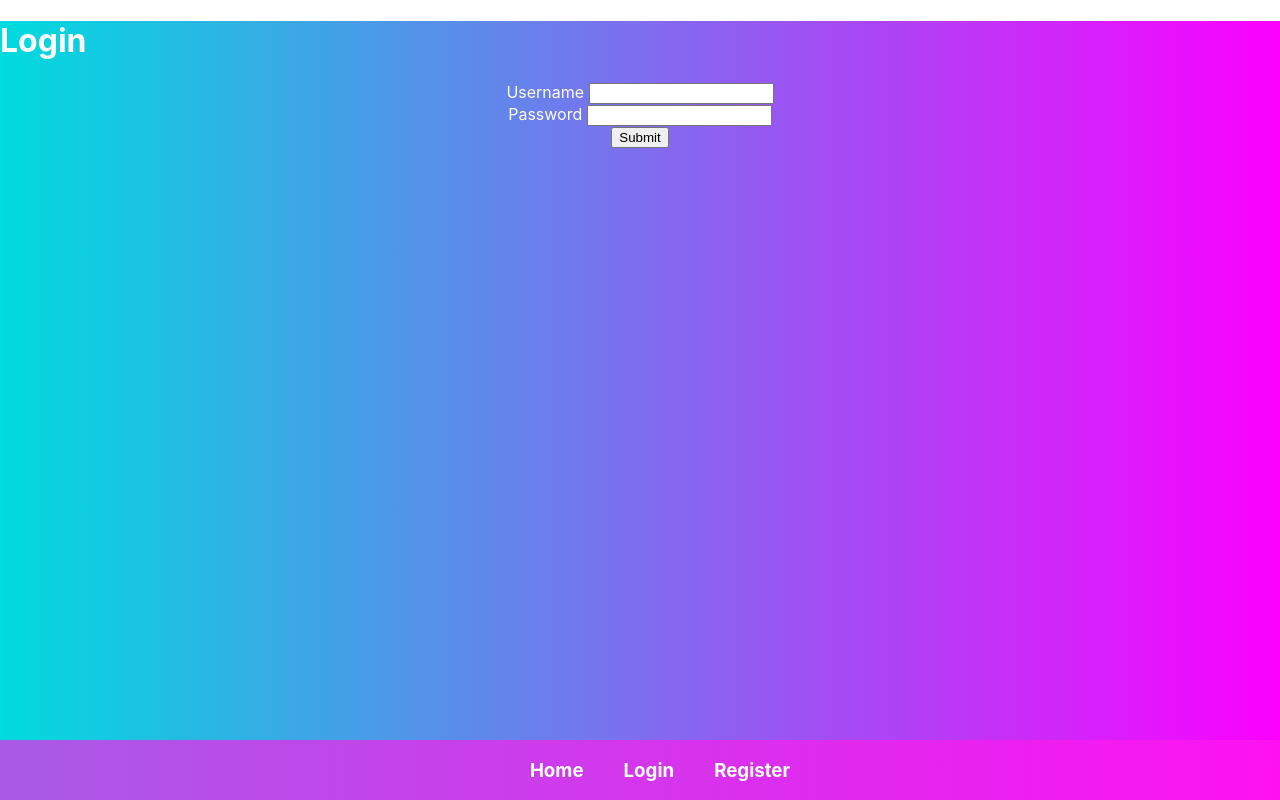
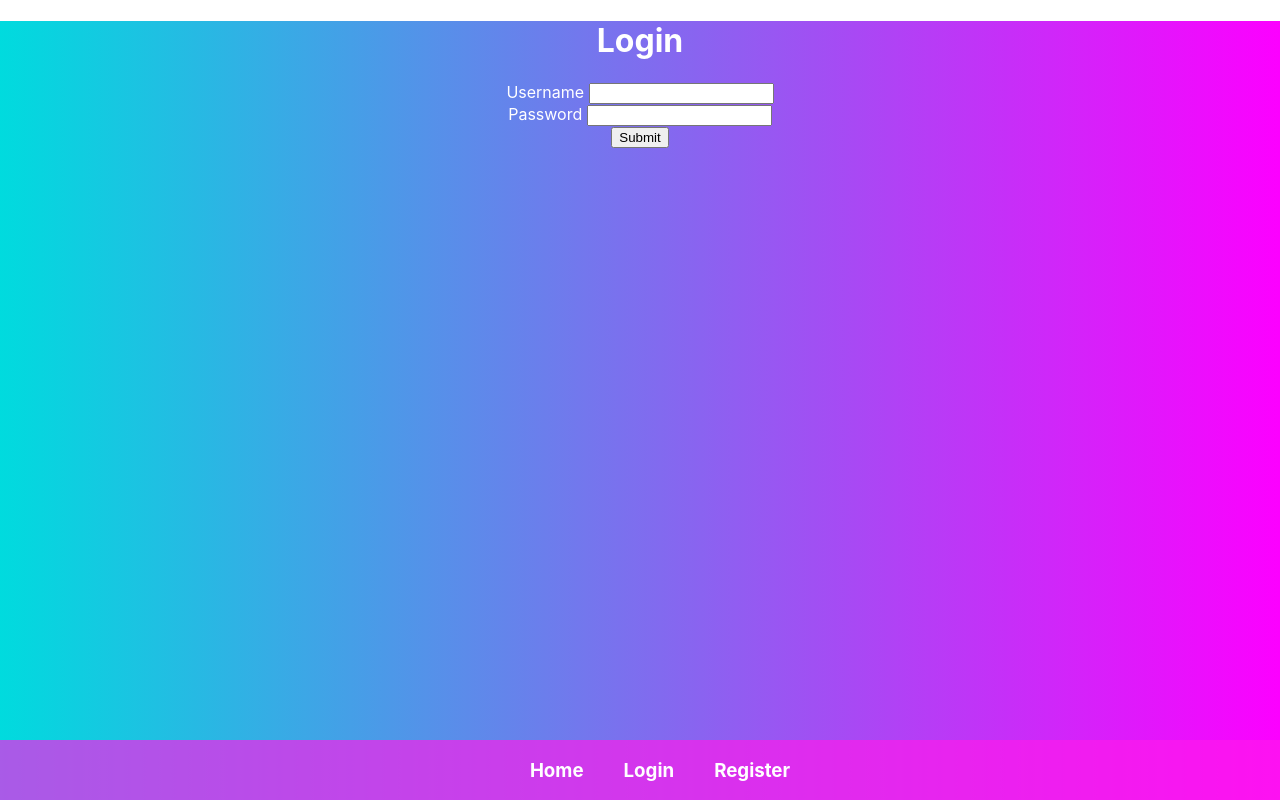
Before and after one commit to MohamedOsman15/InstaClone, a React (Create React App) app in the folder instaclone/: page /login in a window 1280 px wide. Shown: the top 800 px of the page. Built offline with nearby package versions, Linux system fonts and the light colour scheme.

Commit message:
cented login page

```diff
--- a/instaclone/src/App.css
+++ b/instaclone/src/App.css
@@ -79,5 +79,7 @@ form {
 }
 
 /* Login */
-
+.login-form {
+  text-align: center;
+}
 /* Home */
```
